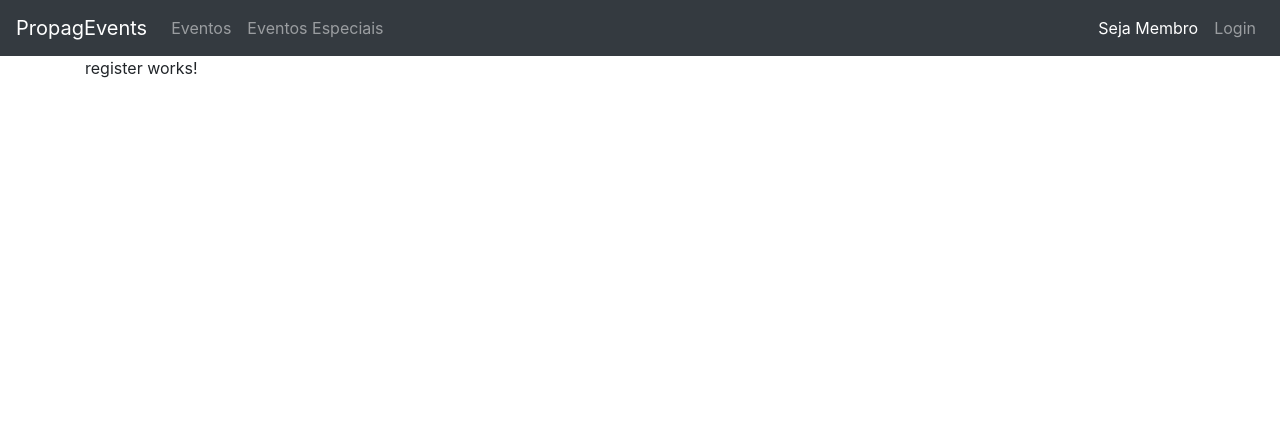
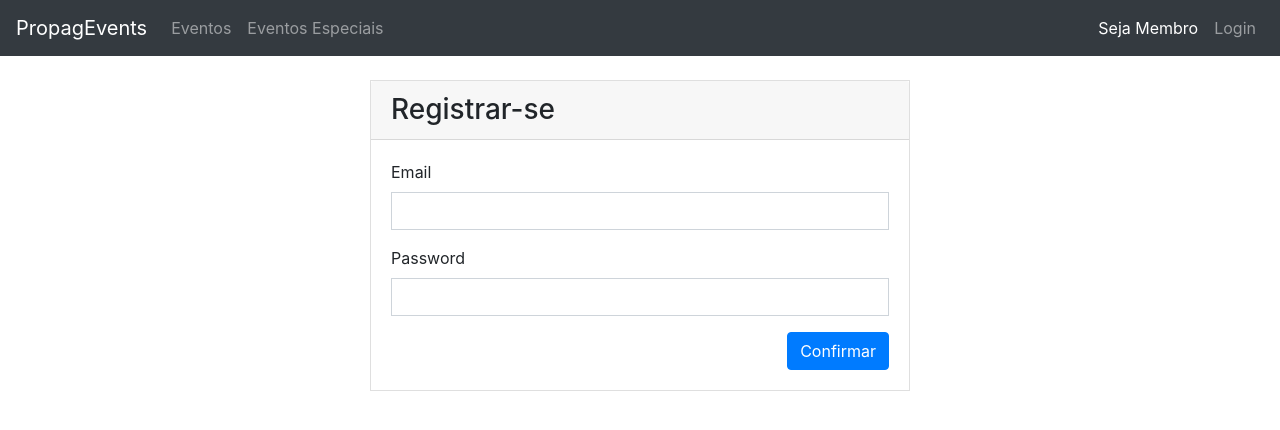
Before and after one commit to RCOliveira98/PropagEvents, an Angular app in the folder client-app/: page /register in a window 1280 px wide. Shown: the top 430 px of the page. Built offline with nearby package versions, Linux system fonts and the light colour scheme.

Commit message:
Create UI de cadastro. ADD do FormsModule ao app.module.

```diff
--- a/client-app/src/app/app.module.ts
+++ b/client-app/src/app/app.module.ts
@@ -1,5 +1,6 @@
 import { BrowserModule } from '@angular/platform-browser';
 import { NgModule } from '@angular/core';
+import { FormsModule } from '@angular/forms';
 
 import { AppRoutingModule } from './app-routing.module';
 import { AppComponent } from './app.component';
@@ -18,6 +19,7 @@
   ],
   imports: [
     BrowserModule,
+    FormsModule,
     AppRoutingModule
   ],
   providers: [],
--- a/client-app/src/app/register/register.component.html
+++ b/client-app/src/app/register/register.component.html
@@ -1 +1,25 @@
-<p>register works!</p>
+<div class="row pt-4">
+    <div class="col-md-6 mx-auto">
+        <div class="card rounded-0">
+            <div class="card-header">
+                <h3 class="mb-0">Registrar-se</h3>
+            </div>
+            <div class="card-body">
+                <form class='form'>
+
+                    <div class="form-group">
+                        <label for="">Email</label>
+                        <input [(ngModel)]="user.email" name='email' type="text" class='form-control rounded-0' required>
+                    </div>
+
+                    <div class="form-group">
+                        <label for="">Password</label>
+                        <input [(ngModel)]="user.password" name='password' type="password" class='form-control rounded-0' required>
+                    </div>
+
+                    <button type='button' (click)='display();' class='btn btn-primary float-right'>Confirmar</button>
+                </form>
+            </div>
+        </div>
+    </div>
+</div>
--- a/client-app/src/app/register/register.component.ts
+++ b/client-app/src/app/register/register.component.ts
@@ -7,9 +7,15 @@
 })
 export class RegisterComponent implements OnInit {
 
+  public user: any;
   constructor() { }
 
   ngOnInit() {
+    this.user = {};
+  }
+
+  display(): void {
+    console.log(this.user);
   }
 
 }
```
